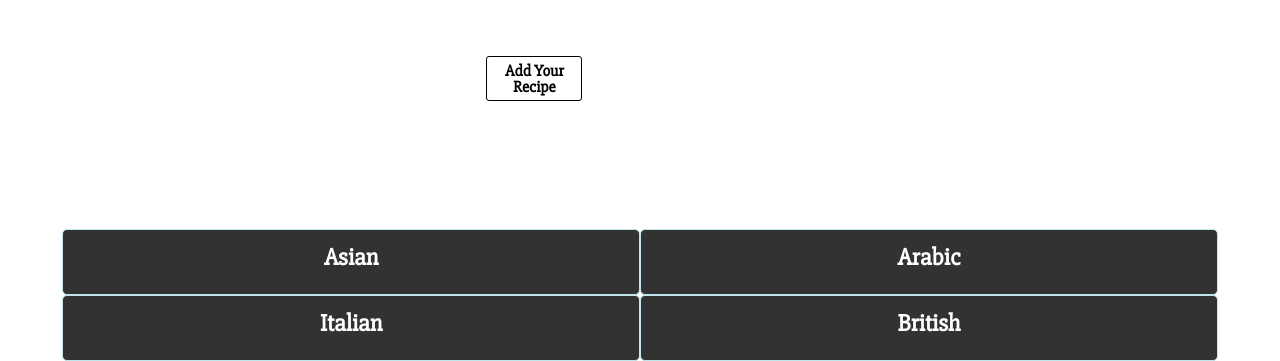
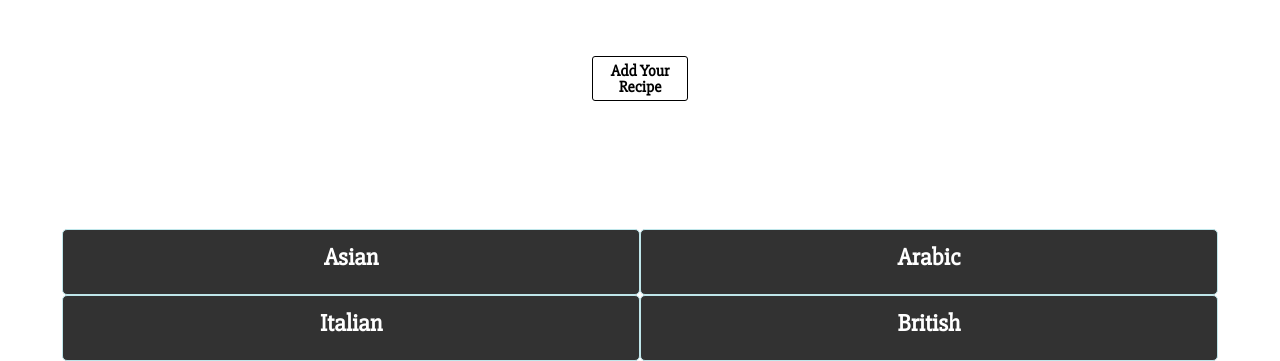
Before and after one commit to facn2/facnrecipe2.0, a website: page views/index.html in a window 1280 px wide. Shown: the part 526-887 px from the top of the page. Drawn offline with Linux system fonts and the light colour scheme; files that its build step writes are made by us from their sources; files whose address does not match are found by name; a web font is replaced by a local one.

Commit message:
style for result page

```diff
--- a/views/index.html
+++ b/views/index.html
@@ -17,8 +17,10 @@
     <section class="banner">
       <h1>What's for dinner?</h1>
     </section>
-      <div class="add-container">
+    <div class="add-container" id="add-container">
+      <div class="add-button-container" id="add-button-container">
         <button id="add-recipe" class="add-recipe" type="button" name="button">Add Your Recipe </button>
+      </div>
     </div>
   </main>
 
--- a/views/index.js
+++ b/views/index.js
@@ -87,9 +87,11 @@ function updateDom(err, data) {
     var recipes = JSON.parse(data);
 
     var ul = document.createElement("ul");
-      var goBack = document.createElement('div');
+    var goBack = document.createElement('button');
+    goBack.setAttribute("class", "goback-button");
     goBack.innerText = "Go Back";
-      ul.appendChild(goBack);
+    var addButtonContainer = document.getElementById('add-button-container');
+    addButtonContainer.appendChild(goBack);
     goBack.addEventListener('click', function() {
       ul.classList.add("disappear");
       buttonContainer.classList.remove("disappear");
--- a/views/style.css
+++ b/views/style.css
@@ -16,7 +16,7 @@ main {
 body {
   background-image: url("./assets/backgroundimageMain.jpg");
   background-size: 100%;
-   overflow: hidden;
+  overflow: scroll;
 }
 
 
@@ -44,22 +44,11 @@ body {
   font-size: 2.5rem;
 }
 
-.add-recipe {
-   margin: 0 38%;
-   margin-bottom: 10%;
-   font-weight: bold;
-   text-align: center;
-   font-size: 1rem;
-   width: 6rem;
-   height: 2.8rem;
-   border-radius: 3px;
-   border: 0.1rem black solid;
-   background-color: rgba(255, 255, 255, 0.7);
-}
-
 .helper {
   display: flex;
   justify-content: center;
+  margin-top: 6%;
+  background-color: rgba(0, 0, 0, 0.8);
 }
 
 .overlay {
@@ -104,11 +93,6 @@ body {
   opacity: 0.5;
 }
 
-.helper {
-   margin-top: 35%;
-   background-color: rgba(0, 0, 0, 0.8);
-}
-
 .add-form {
   padding-top: 1rem;
   padding-bottom: 1rem;
@@ -148,3 +132,28 @@ select, .add-button, .cancel-button {
   width: 90%;
   height: 150px;
 }
+
+
+/* after rendering page with result */
+
+.add-button-container {
+  display: flex;
+  flex-direction: row;
+  justify-content: space-around;
+}
+
+
+/*buttons in add container*/
+
+.add-recipe, .goback-button {
+  margin: 0;
+  margin-bottom: 10%;
+  font-weight: bold;
+  text-align: center;
+  font-size: 1rem;
+  width: 6rem;
+  height: 2.8rem;
+  border-radius: 3px;
+  border: 0.1rem black solid;
+  background-color: rgba(255, 255, 255, 0.7);
+}
```
Lines whose indentation alone changed are shown as unchanged.
